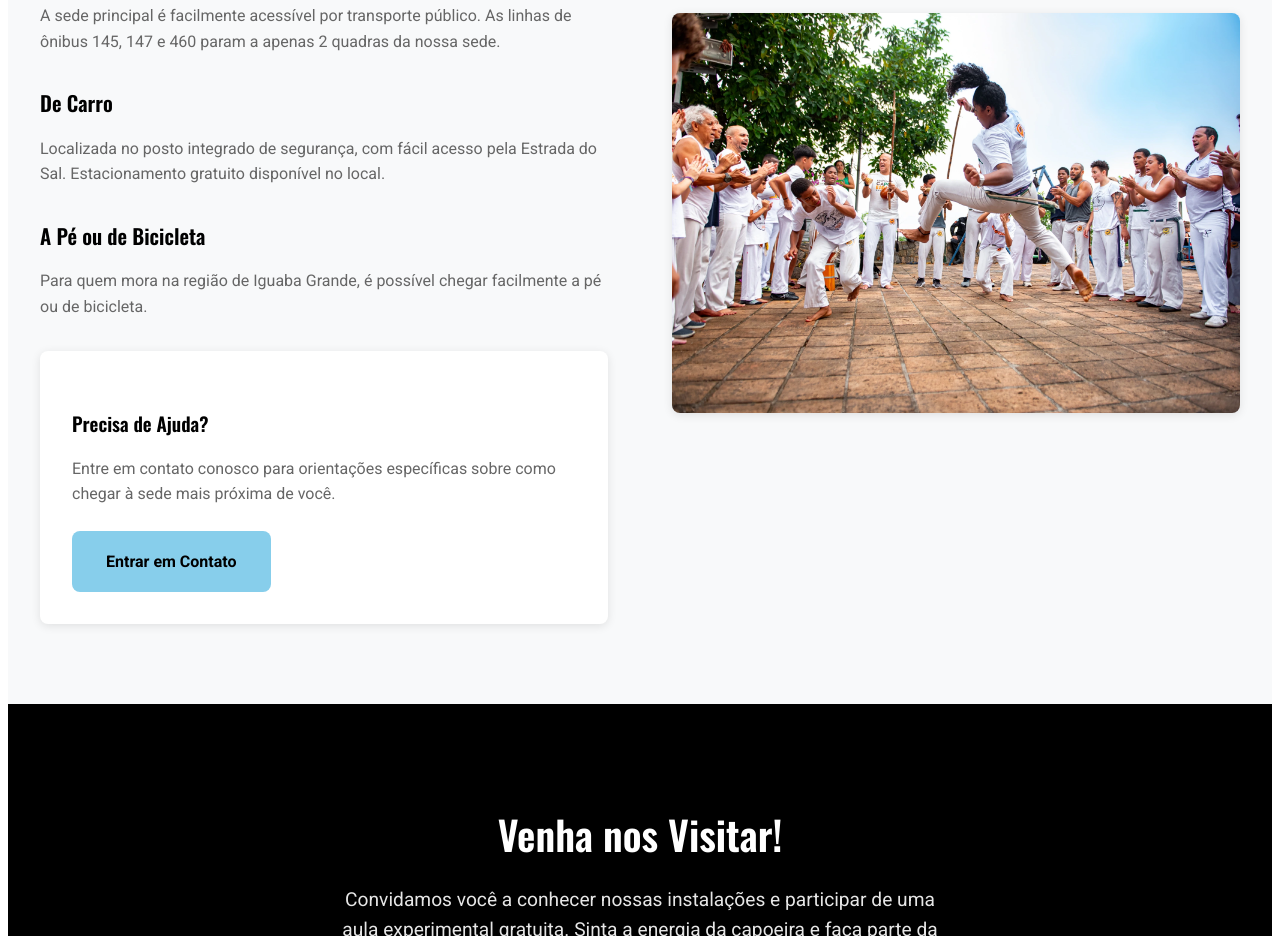
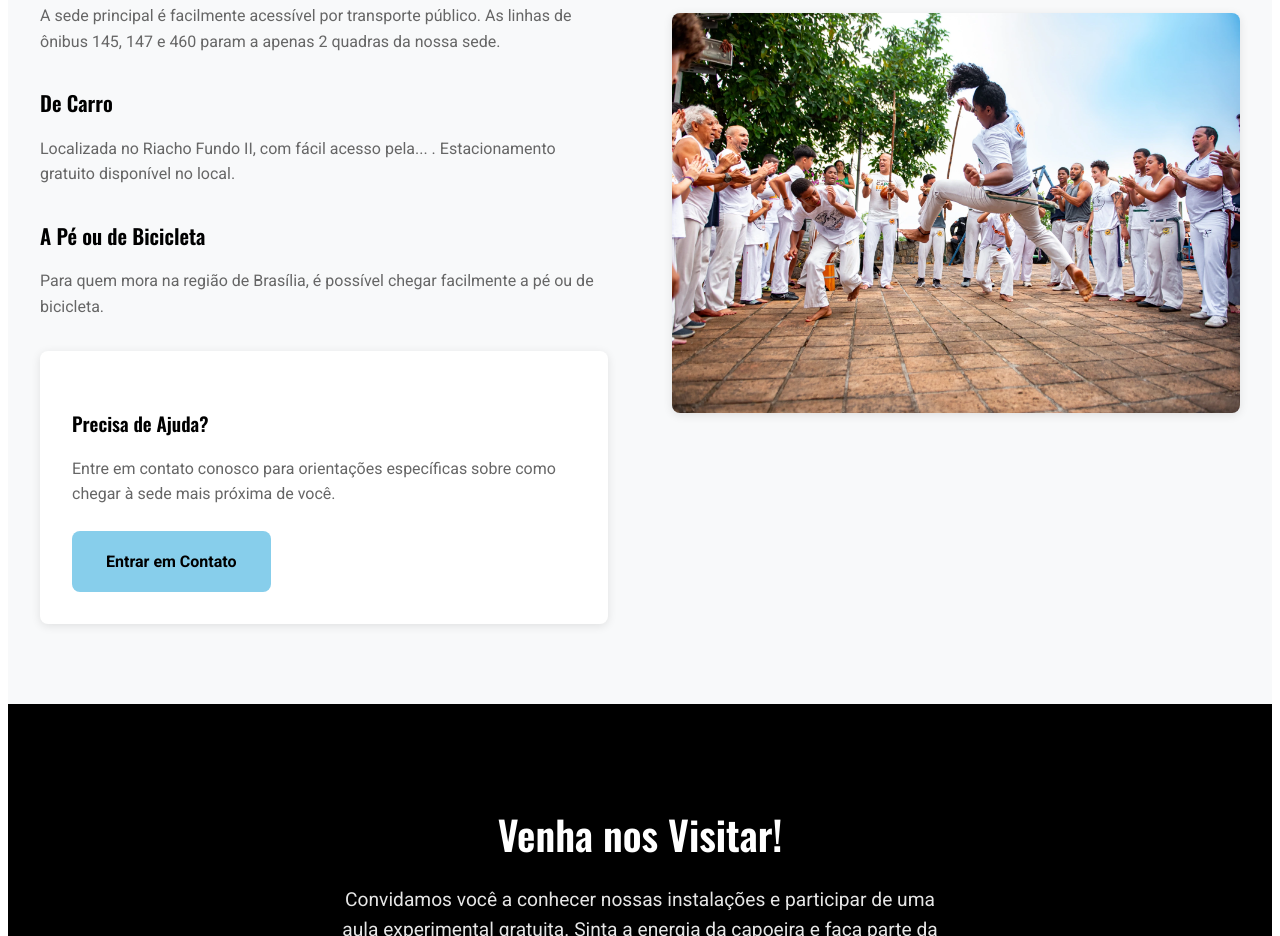
Before and after one commit to MiguelDrD/capoeira-site, a plain HTML site: page assets/HTML/sedes.html in a window 1280 px wide. Shown: the part 3812-4748 px from the top of the page. Drawn offline with nearby package versions, Linux system fonts and the light colour scheme.

Commit message:
Update sedes.html

```diff
--- a/assets/HTML/sedes.html
+++ b/assets/HTML/sedes.html
@@ -309,10 +309,10 @@
                         <p>A sede principal é facilmente acessível por transporte público. As linhas de ônibus 145, 147 e 460 param a apenas 2 quadras da nossa sede.</p>
 
                         <h3>De Carro</h3>
-                        <p>Localizada no posto integrado de segurança, com fácil acesso pela Estrada do Sal. Estacionamento gratuito disponível no local.</p>
+                        <p>Localizada no Riacho Fundo II, com fácil acesso pela... . Estacionamento gratuito disponível no local.</p>
 
                         <h3>A Pé ou de Bicicleta</h3>
-                        <p>Para quem mora na região de Iguaba Grande, é possível chegar facilmente a pé ou de bicicleta.</p>
+                        <p>Para quem mora na região de Brasília, é possível chegar facilmente a pé ou de bicicleta.</p>
 
                         <div class="contact-directions">
                             <h4>Precisa de Ajuda?</h4>
```
